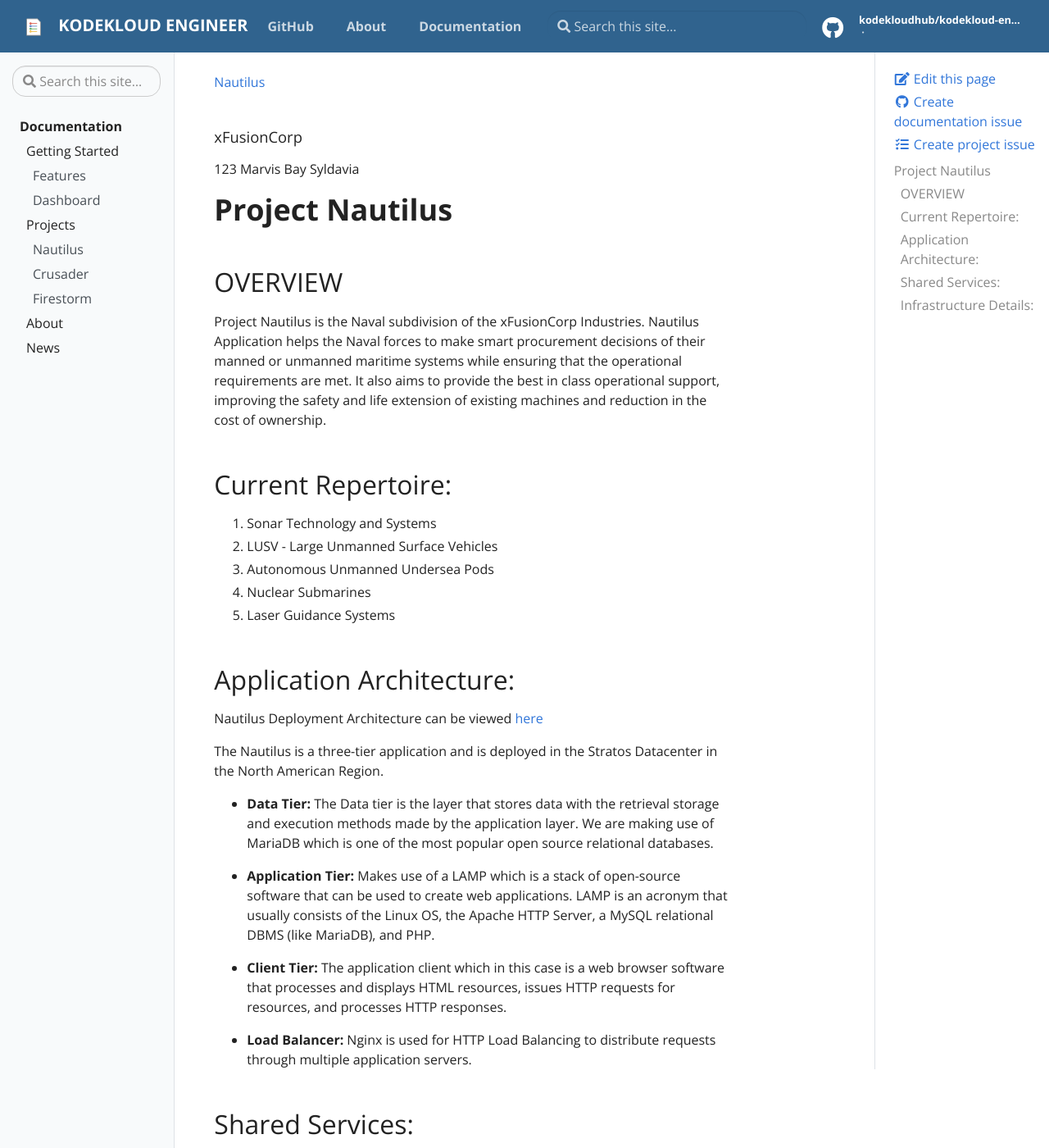
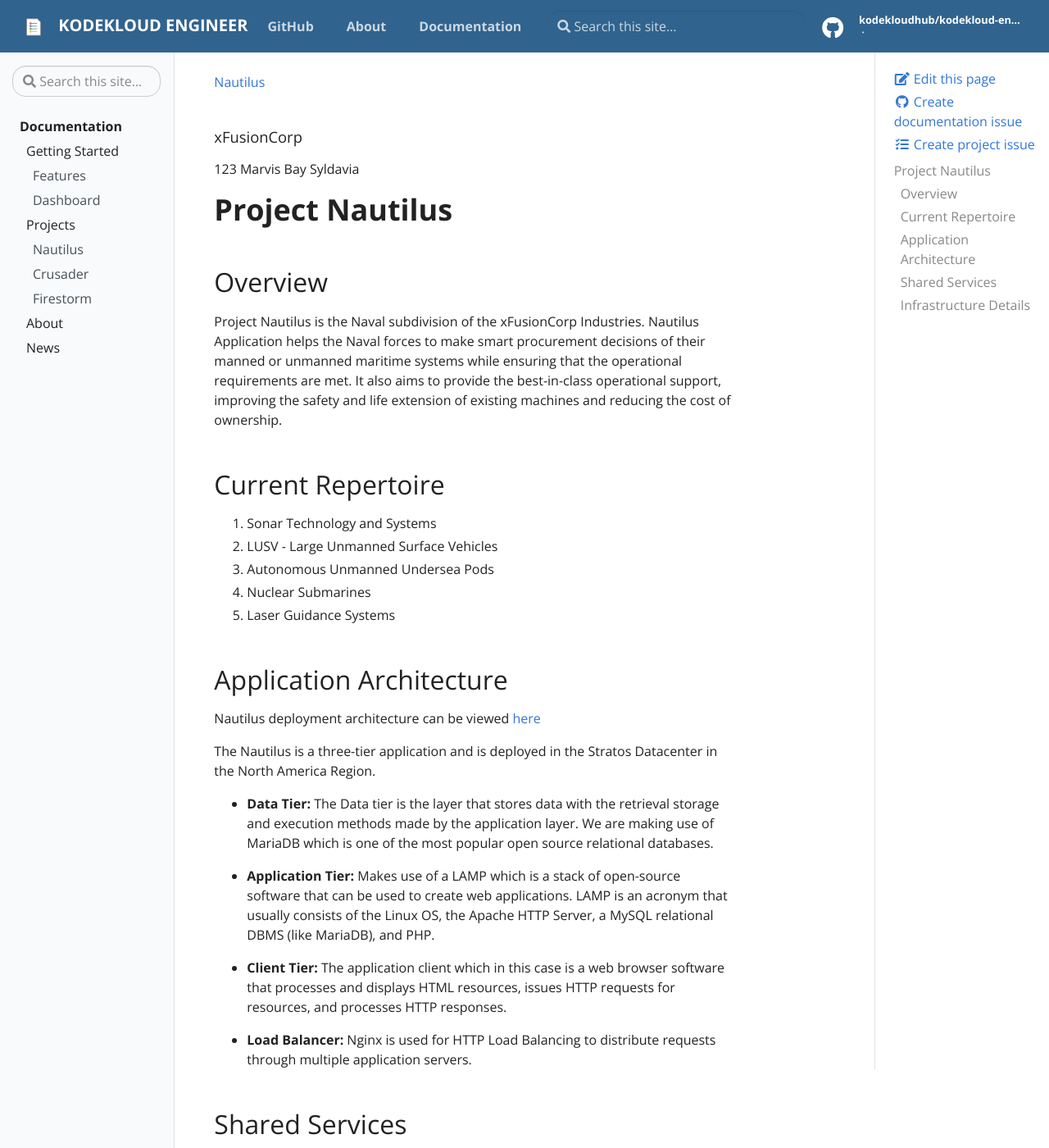
Before and after one commit to kodekloudhub/kodekloud-engineer, a Jekyll site: the page built from _docs/projects/nautilus.md, in a window 1280 px wide and 1400 px high. Shown: the whole window at 82% size. Built offline with Jekyll 4.4.1, drawn with Linux system fonts in a browser that asks for light colours; some of the changed text lies outside the part shown.

Commit message:
Update nautilus.md

```diff
--- a/_docs/projects/nautilus.md
+++ b/_docs/projects/nautilus.md
@@ -9,21 +9,21 @@ Syldavia
 
 # Project Nautilus
 
-## OVERVIEW
+## Overview
 Project Nautilus is the Naval subdivision of the xFusionCorp Industries.
-Nautilus Application helps the Naval forces to make smart procurement decisions of their manned or unmanned maritime systems while ensuring that the operational requirements are met. It also aims to provide the best in class operational support, improving the safety and life extension of existing machines and reduction in the cost of ownership.
+Nautilus Application helps the Naval forces to make smart procurement decisions of their manned or unmanned maritime systems while ensuring that the operational requirements are met. It also aims to provide the best-in-class operational support, improving the safety and life extension of existing machines and reducing the cost of ownership.
 
-## Current Repertoire:
+## Current Repertoire
 1. Sonar Technology and Systems
 2. LUSV - Large Unmanned Surface Vehicles
 3. Autonomous Unmanned Undersea Pods
 4. Nuclear Submarines
 5. Laser Guidance Systems
 
-## Application Architecture:
-Nautilus Deployment Architecture can be viewed [here](https://www.lucidchart.com/documents/edit/58e22de2-c446-4b49-ae0f-db79a3318e97/0_0?shared=true)
+## Application Architecture
+Nautilus deployment architecture can be viewed [here](https://www.lucidchart.com/documents/edit/58e22de2-c446-4b49-ae0f-db79a3318e97/0_0?shared=true)
 
-The Nautilus is a three-tier application and is deployed in the Stratos Datacenter in the North American Region.
+The Nautilus is a three-tier application and is deployed in the Stratos Datacenter in the North America Region.
 
  - **Data Tier:** The Data tier is the layer that stores data with the retrieval storage and execution methods made by the application layer. We are making use of MariaDB which is one of the most popular open source relational databases.
 
@@ -33,13 +33,13 @@ The Nautilus is a three-tier application and is deployed in the Stratos Datacent
 
  - **Load Balancer:** Nginx is used for HTTP Load Balancing to distribute requests through multiple application servers.
 
-## Shared Services:
+## Shared Services
  - **Storage Filer:** A NAS (Network Attached Storage) filer is used to provide reliable and stable external storage for the application tier servers.
  - **SFTP Server:** SFTP, which stands for SSH File Transfer Protocol is used to transfer data amongst two remote systems.
  - **Backup Server:** A staging backup system used for short term archival.
  - **Jump Server:** The intermediary host or an SSH gateway to a remote network hosting the Nautilus application.
 
-## Infrastructure Details:
+## Infrastructure Details
 
 | **Server Name** | **IP**|**Hostname** | **User** |**Password**|**Purpose** |
 |:---            |:---    |:---      |:--          |:---        |:---
```
